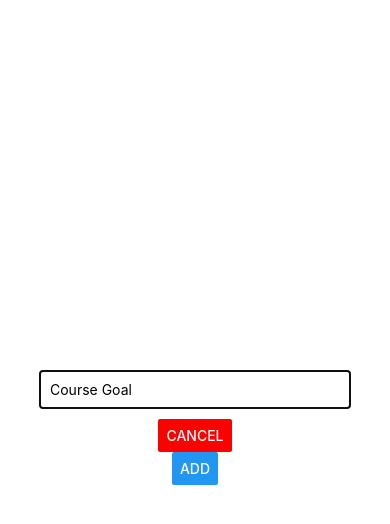
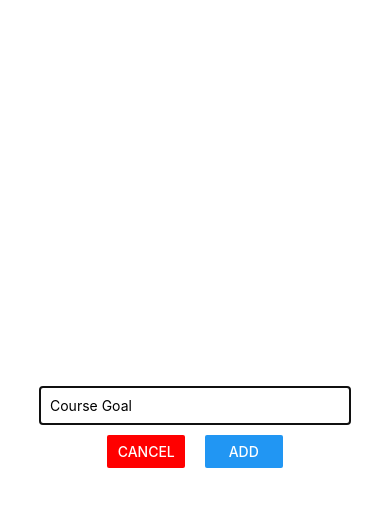
Before and after one commit to AmitShe/rn-complete-guide, a React Native app: screen / in a window 390 px wide. Both pictures are taken after a click on the button "ADD NEW". Shown: the top 524 px of the page. Built offline with nearby package versions, Linux system fonts and the light colour scheme.

Commit message:
buttons style

```diff
--- a/components/GoalInput.js
+++ b/components/GoalInput.js
@@ -1,9 +1,9 @@
 import React, { useState } from 'react'
-import {TextInput, StyleSheet, Button, View, Modal} from "react-native";
+import {TextInput, StyleSheet, Button, View, Modal} from 'react-native';
 
 const GoalInput= props => {
 
-    const [enteredGoal, setEnteredGoal] = useState("")
+    const [enteredGoal, setEnteredGoal] = useState('')
 
     const goalInputHandler = (enterText) => {
         setEnteredGoal(enterText)
@@ -14,36 +14,49 @@ const GoalInput= props => {
         setEnteredGoal('')
     }
 
-
     return (
-        <Modal visible={props.visible} animationType="slide">
+        <Modal visible={props.visible} animationType='slide'>
             <View style={styles.inputContainer}>
                 <TextInput
-                placeholder="Course Goal"
+                placeholder='Course Goal'
                 style={styles.input}
                 onChangeText={goalInputHandler}
                 value={enteredGoal}
-            />
-            <Button title="Cancel" onPress={props.onCancel} color='red' />
-            <Button title="ADD" onPress={addGoalHandler} />
+                />
+                <View style={styles.addRemoveButtons}>
+                    <View style={styles.button}>
+                        <Button title='Cancel' onPress={props.onCancel} color='red' />
+                    </View>
+                    <View style={styles.button}>
+                        <Button title='ADD' onPress={addGoalHandler} />
+                    </View>
+                </View>
             </View>
         </Modal>
-)
+    )
 }
 
 const styles = StyleSheet.create({
     input: {
-        width: "80%",
-        borderColor: "black",
+        width: '80%',
+        borderColor: 'black',
         borderWidth: 1,
         padding: 10,
         margin: 10
     },
     inputContainer: {
         flex: 1,
-        flexDirection: "column",
-        justifyContent: "center",
-        alignItems: "center",
+        flexDirection: 'column',
+        justifyContent: 'center',
+        alignItems: 'center',
+    },
+    addRemoveButtons: {
+        width: '50%',
+        flexDirection: 'row',
+        justifyContent: 'space-around'
+    },
+    button: {
+        width: '40%'
     }
 })
 
--- a/components/GoalItem.js
+++ b/components/GoalItem.js
@@ -1,5 +1,5 @@
 import React from 'react'
-import { Text, View, StyleSheet, TouchableOpacity } from "react-native"
+import { Text, View, StyleSheet, TouchableOpacity } from 'react-native'
 
 const GoalItem = props => {
     return (
@@ -15,8 +15,8 @@ const styles = StyleSheet.create({
     listItem: {
         padding: 10,
         margin: 10,
-        backgroundColor: "#ccc",
-        borderColor: "black",
+        backgroundColor: '#ccc',
+        borderColor: 'black',
         borderWidth: 1,
     }
 })
```
Also changed, not shown: App.js (+9 -9 lines).
